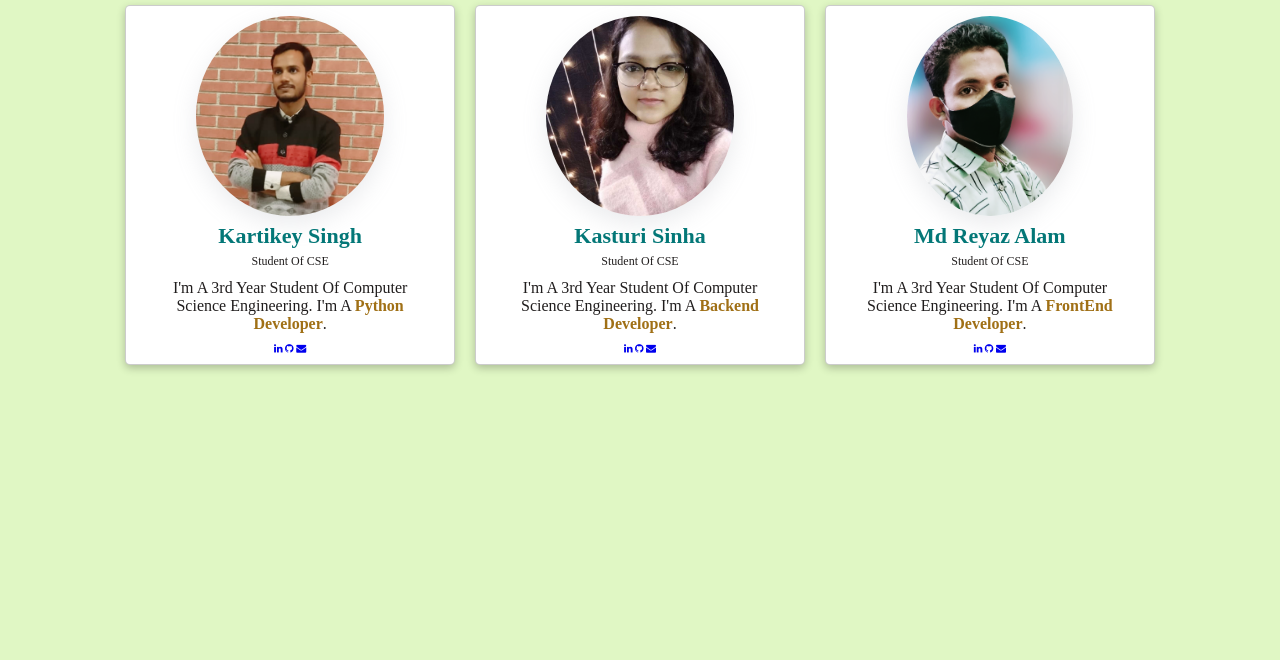
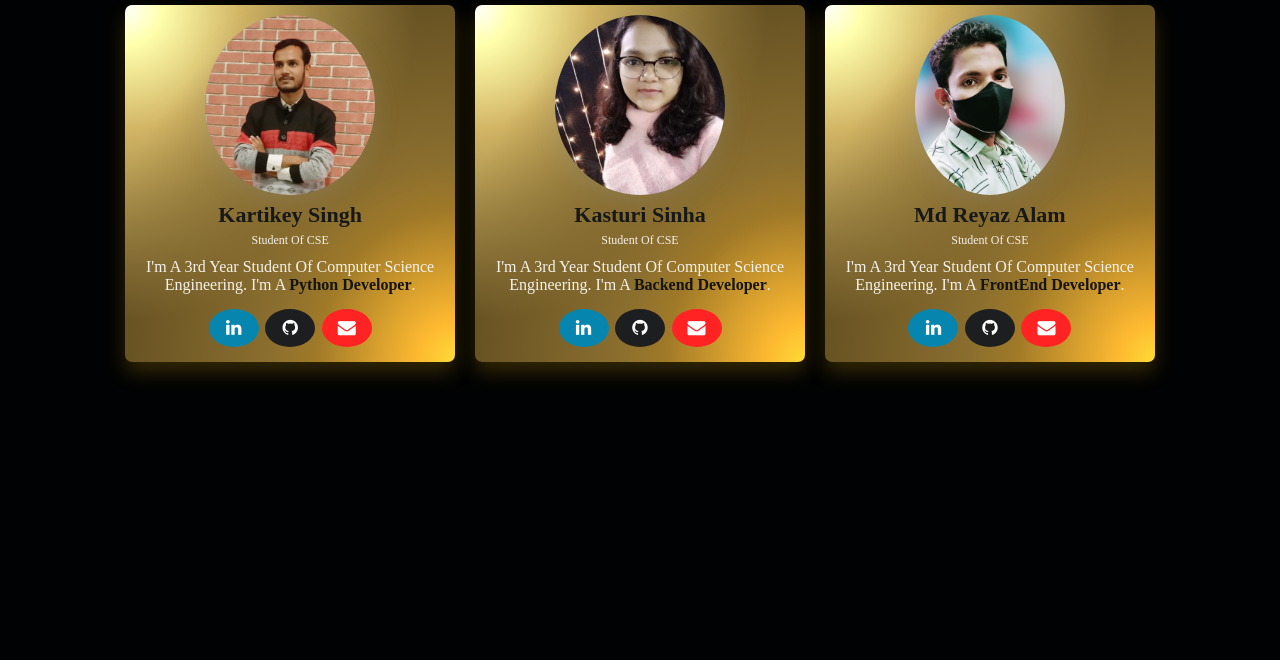
Before and after one commit to reyaz-mra/team, a plain HTML site: page index.html in a window 1280 px wide. Shown: the part 140-800 px from the top of the page. Drawn offline with Linux system fonts and the light colour scheme.

Commit message:
Update style.css

```diff
--- a/style.css
+++ b/style.css
@@ -14,8 +14,8 @@ html{
     overflow-x: hidden;
 }
 body{
-    color: #201d1d;
-    background: rgb(224, 247, 196);
+    color: #f5f2ec;
+    background:  #010203;
 }
 
 section{
@@ -26,7 +26,7 @@ section{
 }
 .heading{
     text-align: center;
-    color:#201d1d;
+    color:#c59733;
     -webkit-background-clip: text;
     background-clip: text;
     font-size: 3.5rem;
@@ -41,33 +41,54 @@ section{
     flex-wrap: wrap;
 }
 .review .box-container .box{
-    background: #fff;
+    background: radial-gradient(ellipse farthest-corner at right bottom, #FEDB37 0%, #FDB931 8%, #9f7928 30%, #8A6E2F 40%, transparent 80%),
+    radial-gradient(ellipse farthest-corner at left top, #FFFFFF 0%, #FFFFAC 8%, #D1B464 25%, #5d4a1f 62.5%, #5d4a1f 100%);
     margin: 1rem;
     padding: 1rem;
     text-align: center;
     position: relative;
-    border: .1rem solid rgba(0, 0, 0, .2);
-    box-shadow: rgba(0, 0, 0, 0.24) 0px 3px 8px;
+    box-shadow: rgba(223, 176, 21, 0.233) 0px 10px 20px, rgba(0, 0, 0, 0.23) 0px 6px 6px;
     flex: 1 1 30rem;
-    border-radius: .5rem;
+    border-radius: .7rem;
 }
 
-.review .box-container .box .fa-quote-right{
-    position: absolute;
-    top: 1rem; right: 2rem;
-    font-size: 8rem;
-    color: var(--light-blue);
-    opacity: .3;
+.review .box-container .box .social-media .fa{
+    padding: 10px;
+    font-size: 18px;
+    width: 5rem;
+    text-align: center;
+    text-decoration: none;
+    margin: 5px 2px;
+}
+.review .box-container .box .social-media .fa:hover{
+    color: white;
+    background: rgb(137, 245, 104);
+    transition: .3s;
+}
+.review .box-container .box .social-media .fa-linkedin{
+    background: rgb(6, 133, 175);
+    color: white;
+    border-radius: 50%;
+}
+.review .box-container .box .social-media .fa-github{
+    background: rgb(29, 30, 31);
+    color: white;
+    border-radius: 50%;
+}
+.review .box-container .box .social-media .fa-envelope{
+    background: rgb(255, 35, 35);
+    color: white;
+    border-radius: 50%;
 }
 .review .box-container .box .user img{
     border-radius: 50%;
     box-shadow: rgba(149, 157, 165, 0.2) 0px 8px 24px;
-    height: 200px;
+    height: 180px;
     width: auto;
 }
 .review .box-container .box .user h3{
     font-size: 2.2rem;
-    color: rgb(3, 119, 119);
+    color: rgb(23, 24, 24);
     text-transform: capitalize;
     margin: .5rem;
 }
@@ -91,7 +112,7 @@ section{
 }
 .review .box-container .box .user .comment span{
     font-size: 1.6rem;
-    color: rgb(160, 112, 22);
+    color: rgb(20, 20, 19);
     font-weight: bold;
 }
 
```
